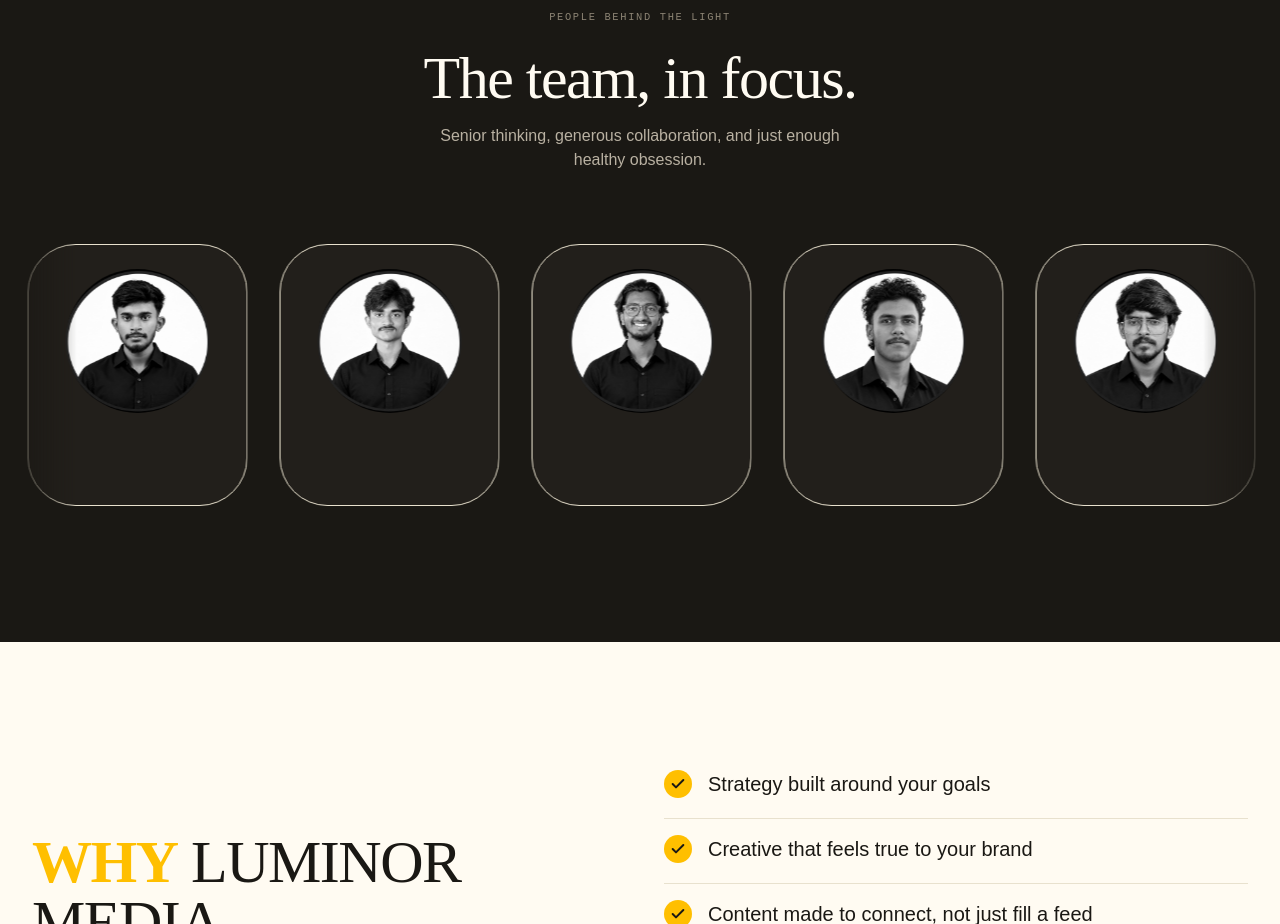
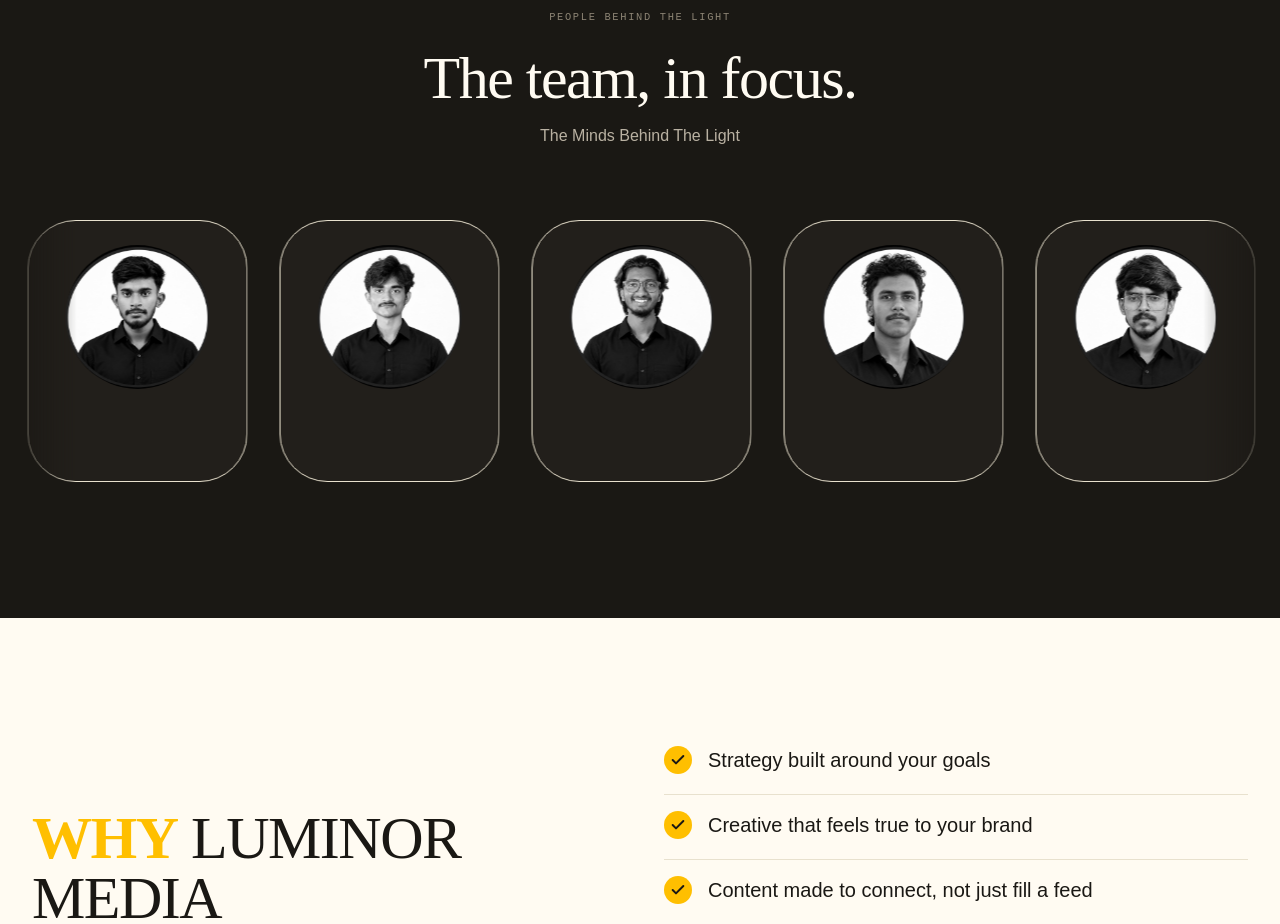
Before and after one commit to RavindraM0/lms, a React (Vite) app: page /about in a window 1280 px wide. Shown: the part 1200-2124 px from the top of the page. Built offline with nearby package versions, Linux system fonts and the light colour scheme; a web font is replaced by a local one.

Commit message:
Update team section subtitle to 'The Minds Behind The Light'

```diff
--- a/src/pages/About.tsx
+++ b/src/pages/About.tsx
@@ -64,7 +64,7 @@
           The team, in focus.
         </h2>
         <p className="max-w-md text-sm sm:text-base leading-6 text-[#b9b1a2]">
-          Senior thinking, generous collaboration, and just enough healthy obsession.
+          The Minds Behind The Light
         </p>
       </div>
 
```
